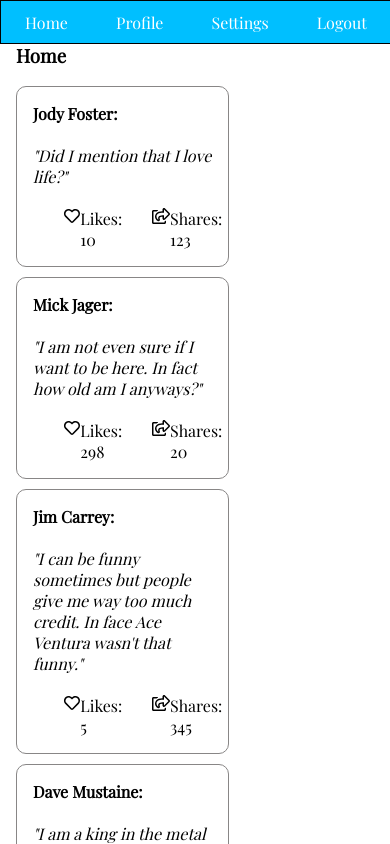
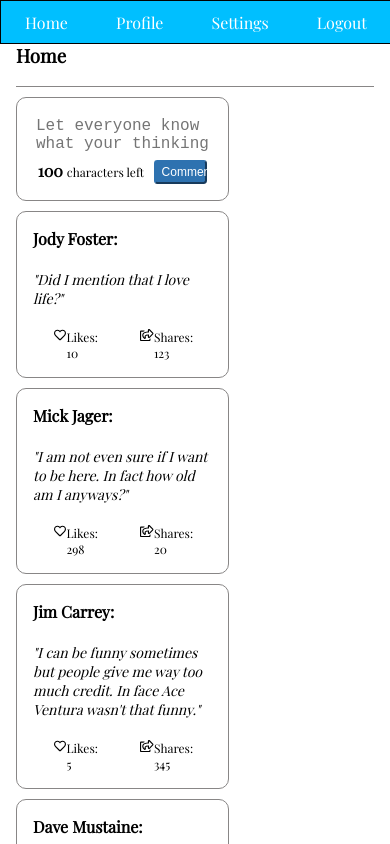
Before and after one commit to mcgizmo26/social-media-app, a React (Create React App) app: page /app/home in a window 390 px wide. Shown: the top 844 px of the page. Built offline with nearby package versions, Linux system fonts and the light colour scheme.

Commit message:
updated styles with media queries on app pages. updated button component. created new post component.

```diff
--- a/src/Components/Form1.tsx
+++ b/src/Components/Form1.tsx
@@ -39,7 +39,7 @@ const Form1 = ({ signInArr, onChange, onClick }: Form1Interface) => {
             }
 
             <Button
-                btnClassName={"primaryBtn signUpButton"}
+                btnClassName={"primaryBtn lgBtn signUpButton"}
                 name={"Create Account"}
                 onClick={onClick}
             />
--- /dev/null
+++ b/src/Components/NewPostComponent.tsx
@@ -0,0 +1,55 @@
+// External Libraries **************************************************
+import React, { useState, useEffect, useRef } from 'react';
+
+
+import Button from './Button';
+
+// React Component *****************************************************
+const NewPostComponent = () => {
+    const characterLength: number = 100;
+    const [count, setCount] = useState(characterLength);
+    const textArea = useRef<HTMLTextAreaElement>(null);
+
+    function autosize(this: HTMLTextAreaElement) {
+        var el = this;
+        setTimeout(function () {
+            el.style.cssText = 'height:auto;';
+            el.style.cssText = 'height:' + el.scrollHeight + 'px';
+        }, 0);
+    };
+
+    useEffect(() => {
+        const ta = textArea.current as HTMLTextAreaElement;
+        ta.addEventListener('keydown', autosize)
+    });
+
+    const changeHandler = (event: React.FormEvent<HTMLTextAreaElement>) => {
+        setCount( characterLength - event.currentTarget.value.length );
+    };
+
+    return (
+        <div className="newPostContainer">
+            <form>
+                <textarea
+                    ref={textArea}
+                    className="newPostTextArea"
+                    placeholder="Let everyone know what your thinking"
+                    maxLength={characterLength}
+                    onChange={changeHandler}
+                />
+            </form>
+            <div className="newPostTextFooter">
+            {
+                count >= 1 ? <div><span style={{fontWeight: "bold"}}>{count}</span> <span style={{fontSize: "12px"}}>characters left</span></div> : <span style={{fontSize: "12px", color: "red"}}>You have reached your character limit.</span>
+            }
+            <Button
+                btnClassName={"primaryBtn smBtn signUpButton"}
+                name={"Comment"}
+                onClick={() => {}}
+            />
+            </div>
+        </div>
+    );
+};
+
+export default NewPostComponent;
--- /dev/null
+++ b/src/Components/PageHeader.tsx
@@ -0,0 +1,18 @@
+// External Libraries **************************************************
+import React from 'react';
+
+
+interface PageHeaderProps {
+    title: string
+}
+
+// React Component *****************************************************
+const PageHeader = ({title}: PageHeaderProps) => {
+    return (
+        <div className="pageHeaderContainer">
+            <h3>{title}</h3>
+        </div>
+    )
+};
+
+export default PageHeader;
--- a/src/Components/PostComponent.tsx
+++ b/src/Components/PostComponent.tsx
@@ -1,5 +1,5 @@
 // External Libraries **************************************************
-import React, { useState, useEffect} from 'react';
+import React, { useState } from 'react';
 import { FontAwesomeIcon } from '@fortawesome/react-fontawesome';
 import { faHeart as farHeart, faShareSquare as farShareSquare } from "@fortawesome/free-regular-svg-icons";
 import { faHeart as fasHeart, faShareSquare as fasShareSquare } from "@fortawesome/free-solid-svg-icons";
--- a/src/Pages/Home.tsx
+++ b/src/Pages/Home.tsx
@@ -5,6 +5,8 @@ import React from 'react';
 // Project Imports *****************************************************
 import '../Styles/app.css';
 import HeaderNavigation from '../Components/HeaderNavigation';
+import PageHeader from '../Components/PageHeader';
+import NewPostComponent from '../Components/NewPostComponent';
 import PostComponent from '../Components/PostComponent';
 import DummyDataGetter from '../dummyData/dummyData';
 
@@ -16,8 +18,9 @@ const Home = () => {
         <div className="app">
             <HeaderNavigation />
             <div className="pageBody">
-                <h3>Home</h3>
-            {
+                <PageHeader title={"Home"} />
+                <NewPostComponent />
+                {
                     dummyDataArray.map((el, idx) => {
                         return <PostComponent key={el.name + idx} name={el.name} comment={el.comment} reactions={el.reactions} />
                     })
--- a/src/Styles/components.css
+++ b/src/Styles/components.css
@@ -1,4 +1,4 @@
-/* Input styles */
+/* Input Styles */
 .inputCustom {
     border-radius: .215rem;
     width: calc(100% - 2rem);
@@ -15,17 +15,27 @@
     margin-bottom: 1.5rem;
 }
 
-/* Button styles */
+/* Button Styles */
 .btn {
+    text-align: center;
+    border-radius: .215rem;
+    font-weight: 400;
+    text-align: center;
+}
+
+.lgBtn {
     height: 2.5rem;
+    padding: .5rem 1rem;
     width: 100%;
     font-weight: 400;
-    text-align: center;
-    padding: .5rem 1rem;
-    border-radius: .215rem;
     font-size: 1rem;
+}
+
+.smBtn {
+    height: 1.5rem;
+    width: 30%;
     font-weight: 400;
-    text-align: center;
+    font-size: 12px;
 }
 
 .primaryBtn {
@@ -35,8 +45,36 @@
     box-shadow: none;
 }
 
+/* Page Container Styles */
+.pageHeaderContainer {
+    border-bottom: 1px solid rgb(136, 134, 134);
+    width: 100%;
+}
 
-/* Post container styles */
+/* New Post Component */
+.newPostContainer {
+    width: 50%;
+    min-height: 10%;
+    max-height: 30%;
+    border: 1px solid rgb(136, 134, 134);
+    border-radius: 10px;
+    padding: 1rem;
+    margin: 10px 0px 10px 0px;
+}
+
+.newPostTextArea {
+    font-size: 1rem;
+    width: 100%;
+    border-color: Transparent;
+    resize: none;
+}
+
+.newPostTextFooter {
+    display: flex;
+    justify-content: space-around;
+}
+
+/* Post container Styles */
 .postContainer {
     width: 50%;
     max-height: 20%;
@@ -62,11 +100,67 @@
 .reactionLikeWrapper {
     display: flex;
     justify-content: space-between;
-    width: 14%;
+    width: 16%;
 }
 
 .reactionShareWrapper {
     display: flex;
     justify-content: space-between;
-    width: 16%;
+    width: 18%;
 }
+
+@media only screen and (max-width: 1200px) {
+    .reactionLikeWrapper {
+        width: 18%;
+    }
+
+    .reactionShareWrapper {
+        width: 20%;
+    }
+}
+
+@media only screen and (max-width: 1140px) {
+    .reactionLikeWrapper {
+        display: flex;
+        justify-content: space-between;
+        width: 20%;
+    }
+
+    .reactionShareWrapper {
+        display: flex;
+        justify-content: space-between;
+        width: 22%;
+    }
+}
+
+@media only screen and (max-width: 920px) {
+    .reactionsContainer {
+        font-size: 12px;
+    }
+
+    .reactionLikeWrapper {
+        width: 20%;
+    }
+
+    .reactionShareWrapper {
+        width: 22%;
+    }
+}
+
+@media only screen and (max-width: 750px) {
+    .reactionsContainer {
+        font-size: 12px;
+    }
+
+    .postComment {
+        font-size: 14px;
+    }
+
+    .reactionLikeWrapper {
+        width: 24%;
+    }
+
+    .reactionShareWrapper {
+        width: 28%;
+    }
+}
```
